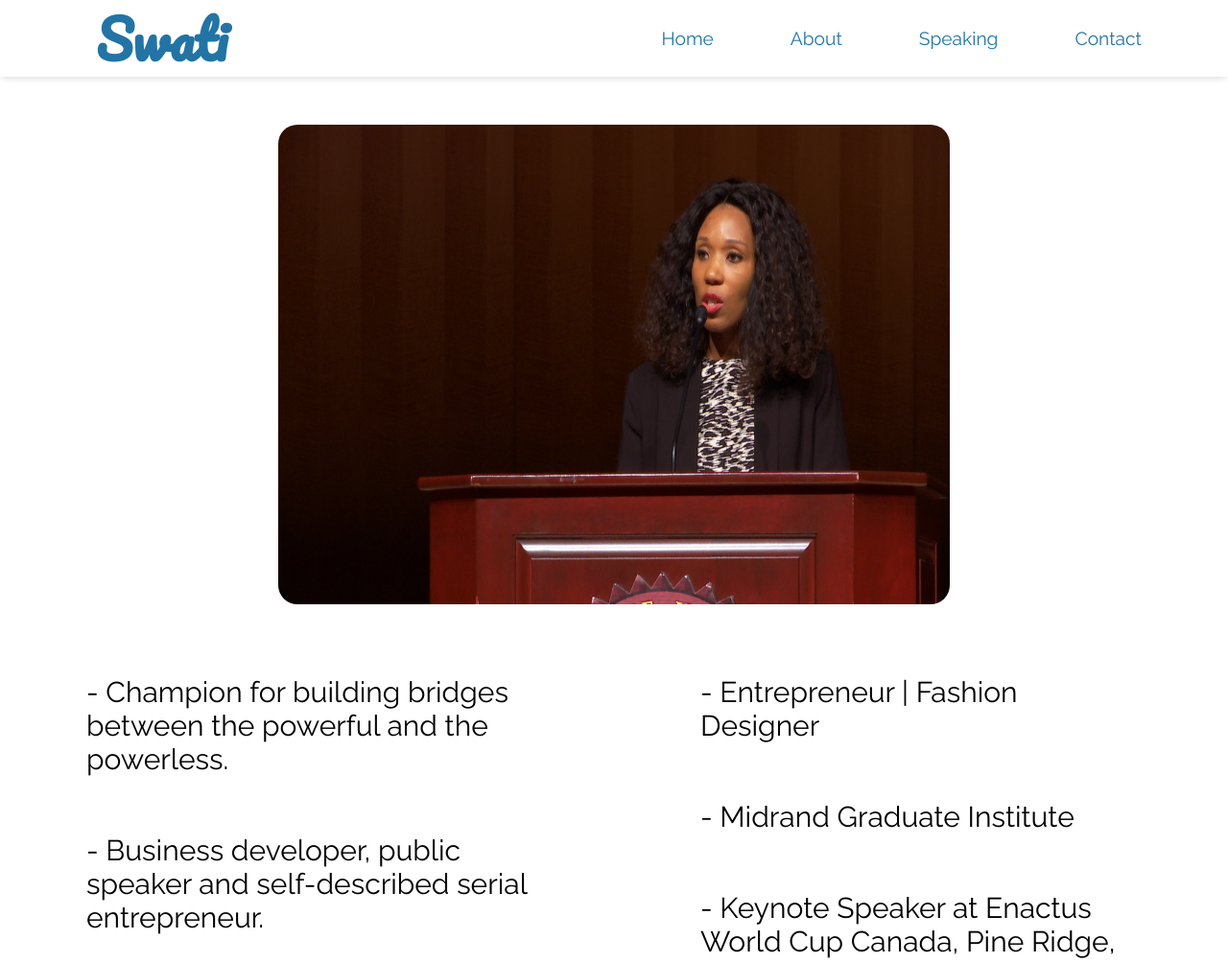
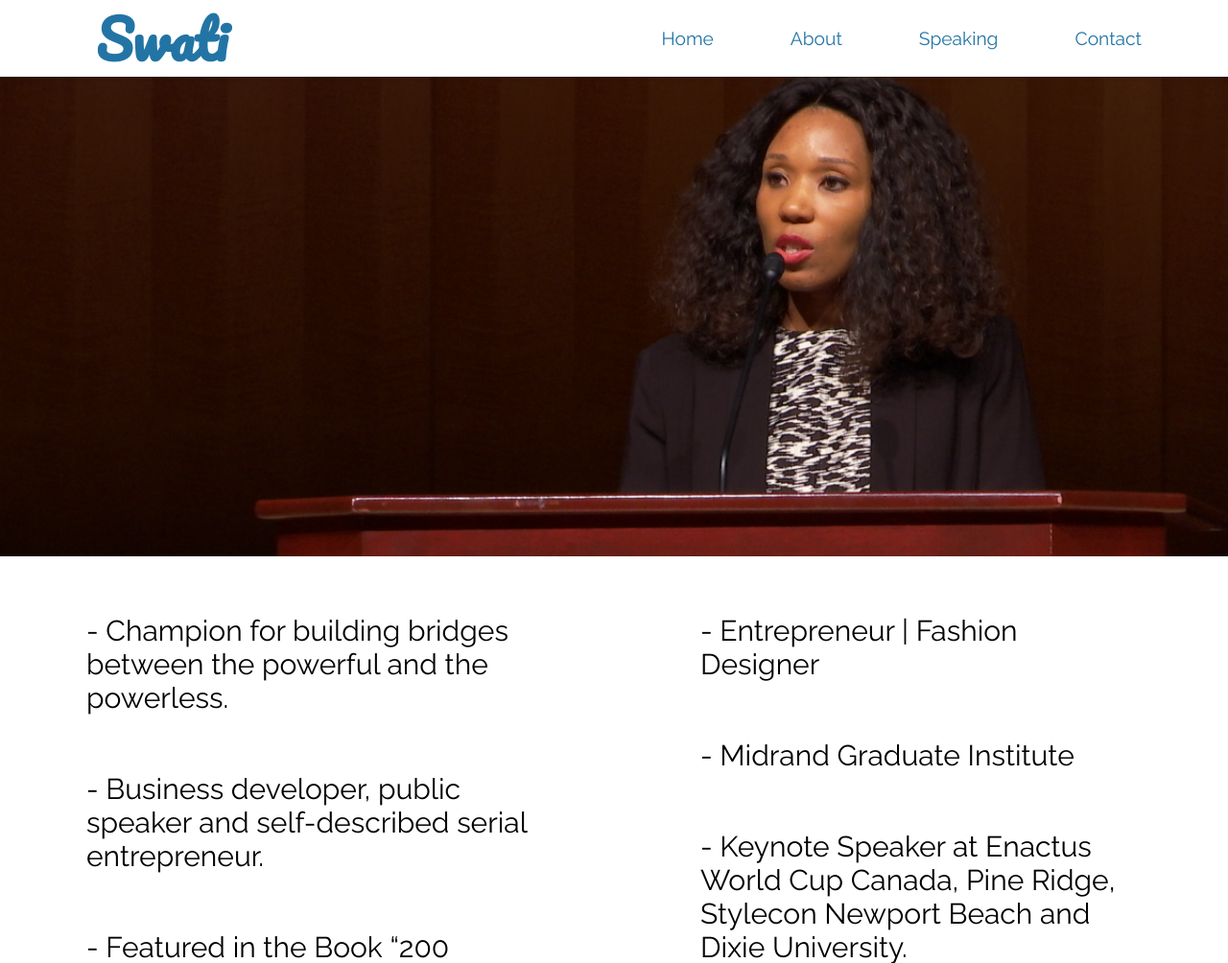
Before and after one commit to chadthomasii/Swati-Mandela-Website-2, a PHP site: page /about in a window 1280 px wide. Shown: the top 1004 px of the page at 96% size. Run offline with PHP 8.4, Linux system fonts and the light colour scheme; some libraries are stand-ins or nearby versions.

Commit message:
Changed styling of the header pictures on the pages.

```diff
--- a/about.php
+++ b/about.php
@@ -2,7 +2,6 @@
 
 
         <div class="img-container">
-            <img src="img/swati-speaks.png">
         </div>
 
         <div class="accomplishments">
--- a/css/style.css
+++ b/css/style.css
@@ -153,6 +153,7 @@ li:hover .nav-sub-menu
     width: 100vw;
     background:linear-gradient(rgba(0,0,0,0.3),rgba(0,0,0,0.3)),url(../img/Swati-2.jpg);
     background-size:cover;
+    background-position: left top;
 }
 
 
@@ -240,16 +241,14 @@ li:hover .nav-sub-menu
 {
     text-align: center;
     padding: 10px 0px;
-    margin-top: 120px;
+    margin-top: 80px;
+    background: url(../img/swati-speaks.png);
+    width: 100%;
+    height: 500px;
+    background-size: cover;
+    background-position: 80% 40%;
+
 }
-
-.img-container img
-{
-    height: 500px;
-    width: 700px;
-    border-radius: 20px;
-}
-
 /* Biography */
 
 
```
